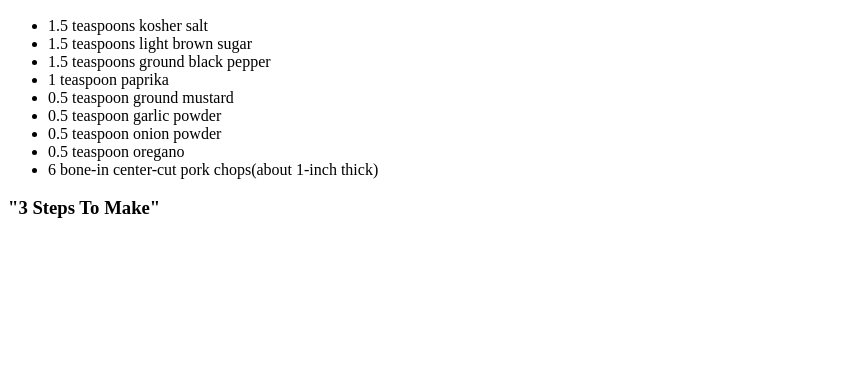
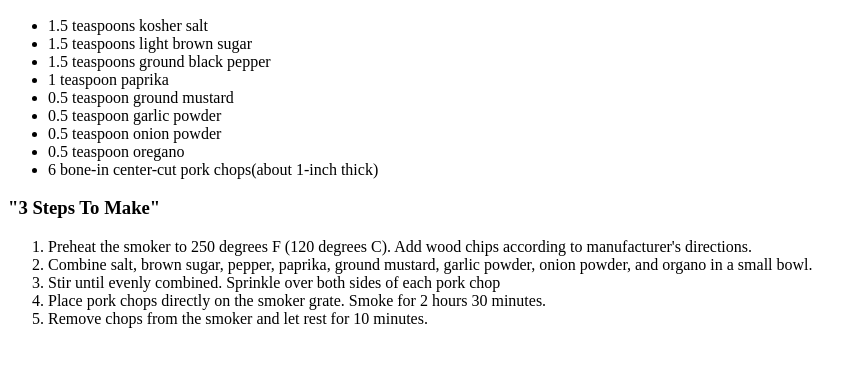
Before and after one commit to IcodeUcode1/odin-recipes, a plain HTML site: page recipes/pork-chops.html in a window 1280 px wide. Shown: the part 434-800 px from the top of the page, without its empty margins (0-867 px from the left). Drawn offline with Linux system fonts and the light colour scheme.

```diff
--- a/recipes/pork-chops.html
+++ b/recipes/pork-chops.html
@@ -21,6 +21,13 @@
           <li>6 bone-in center-cut pork chops(about 1-inch thick)</li>
         </ul>
         <h3>"3 Steps To Make"</h3>
+        <ol>
+            <li>Preheat the smoker to 250 degrees F (120 degrees C). Add wood chips according to manufacturer's directions.</li>
+            <li>Combine salt, brown sugar, pepper, paprika, ground mustard, garlic powder, onion powder, and organo in a small bowl.</li>
+            <li>Stir until evenly combined. Sprinkle over both sides of each pork chop</li>
+            <li>Place pork chops directly on the smoker grate. Smoke for 2 hours 30 minutes.</li>
+            <li>Remove chops from the smoker and let rest for 10 minutes.</li>
+        </ol>
     </body>
 
 </html>
```
Also changed, not shown: index.html (+1 -1 lines), recipes/cream-chicken.html (added).
